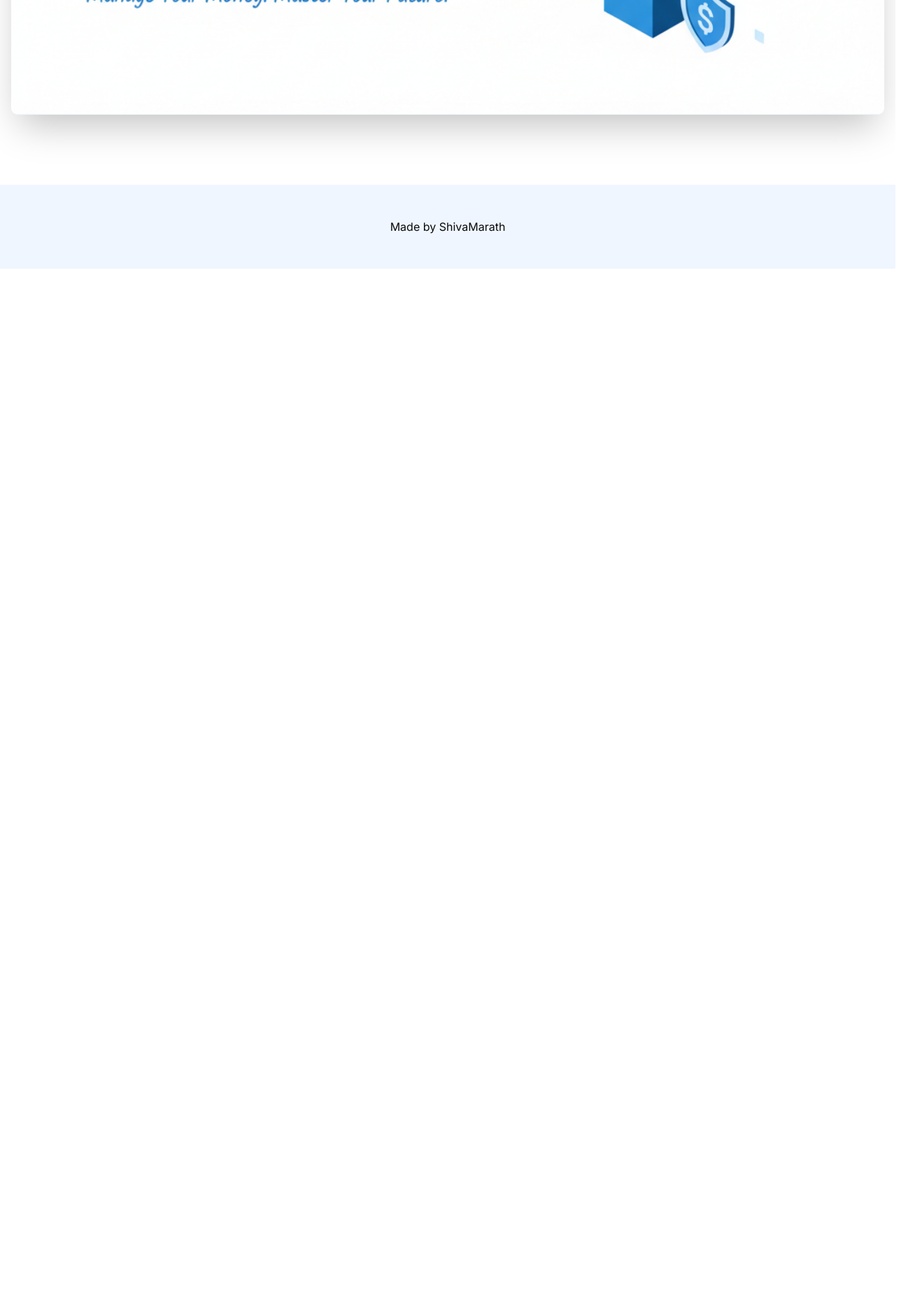
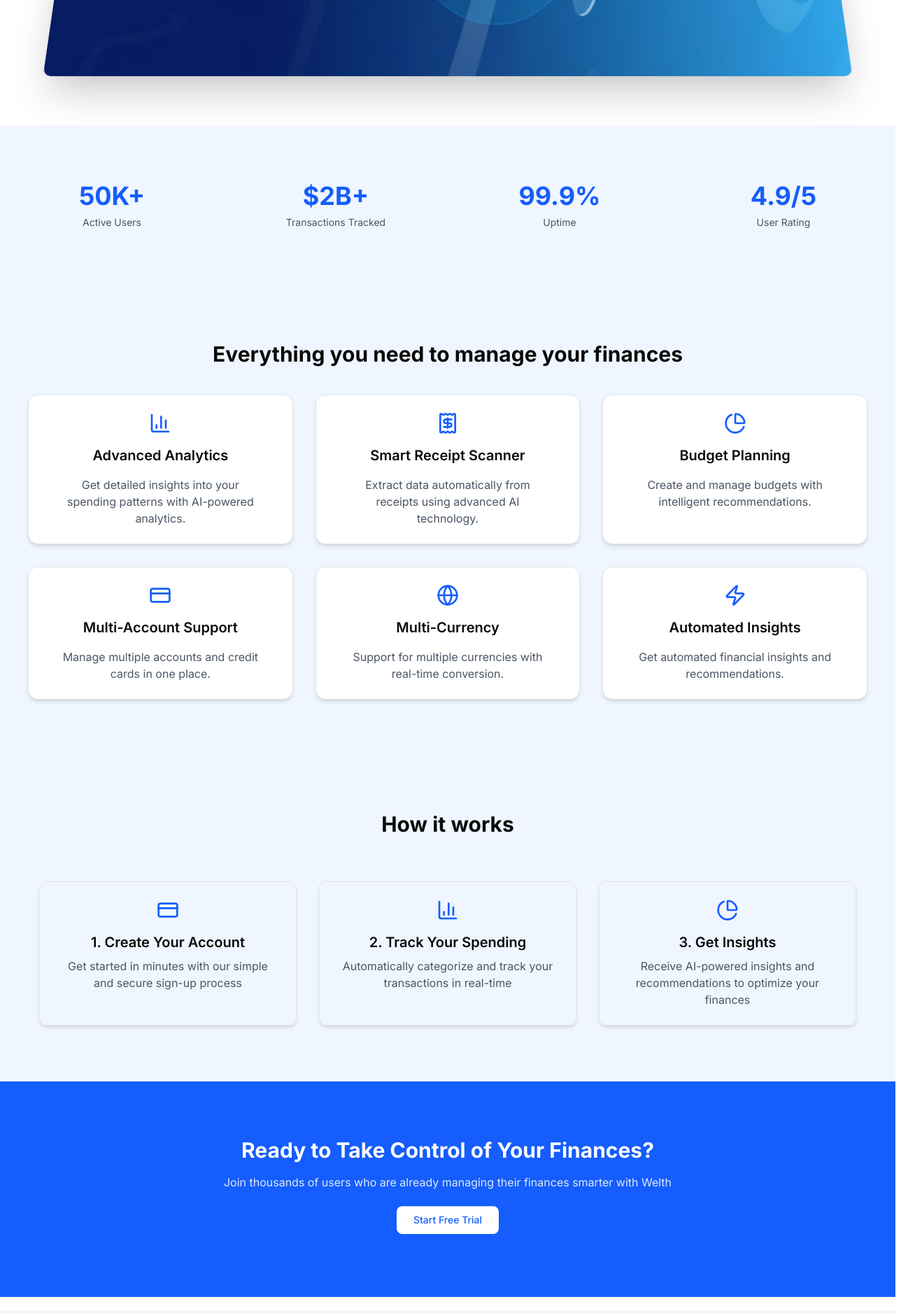
Before and after one commit to ShivaMarath/Personal-finance, a Next.js app: page / in a window 1280 px wide. Shown: the part 920-2797 px from the top of the page at 70% size, 1308 px wide, since content can reach past the window. Before the commit the page ends 1304 px from the top, so only its background shows below. Built offline with nearby package versions, Linux system fonts and the light colour scheme; no server answers.

Commit message:
completed landing

```diff
--- a/app/globals.css
+++ b/app/globals.css
@@ -122,9 +122,20 @@
 }
 @layer utilities{
   .gradient{
-    @apply bg-gradient-to-br from-blue-600 to-purple-600;
+    @apply bg-gradient-to-br from-blue-500 to-blue-900;
   }
   .gradient-title{
-     @apply bg-gradient-to-br from-blue-600 to-purple-600 font-extrabold tracking-tighter pr-2 pb-2 text-transparent bg-clip-text;
+     @apply bg-gradient-to-br from-blue-500 to-blue-900 font-extrabold tracking-tighter pr-2 pb-2 text-transparent bg-clip-text;
+  }
+  .hero-image-wrapper{
+    perspective: 1000px;
+  }
+  .hero-image{
+    transform: rotateX(15deg) scale(1);
+    transition: transform 0.5s ease-out;
+    will-change: transform;
+  }
+  .hero-image.scrolled{
+    transform: rotateX(0deg) scale(1) translateY(40px);
   }
 }
--- a/app/page.tsx
+++ b/app/page.tsx
@@ -1,10 +1,98 @@
 import Hero from "@/components/hero";
 import { Button } from "@/components/ui/button";
+import { statsData } from "@/data/landing";
+import { Stats } from "fs";
+import { featuresData, howItWorksData } from "@/data/landing";
+import Link from "next/link";
+import {
+  Card,
+  CardAction,
+  CardContent,
+  CardDescription,
+  CardFooter,
+  CardHeader,
+  CardTitle,
+} from "@/components/ui/card"
 
 export default function Home() {
   return (
-    <div className="mt-40">
+    <div className="mt-20">
       <Hero/>
+      <section className="py-20 bg-blue-50">
+        <div className="container mx-auto px-4">
+          <div className="grid grid-cols-2 md:grid-cols-4 gap-8">
+            {statsData.map((item, index) => (
+  <div key={index} className="text-center">
+    <div className="text-4xl font-bold text-blue-600 mb-2">{item.value}</div>
+    <div className="text-sm text-gray-600">{item.label}</div>
+  </div>
+))}
+          </div>
+        </div>
+      </section>
+
+  <section className="py-20 px-10 bg-blue-50">
+  <div className="container mx-auto text-center">
+    <h2 className="text-3xl font-bold mb-10">
+      Everything you need to manage your finances
+    </h2>
+
+    <div className="grid gap-8 sm:grid-cols-2 lg:grid-cols-3">
+      {featuresData.map((feature, index) => {
+        const Icon = feature.icon; // store the icon component
+        return (
+          <Card key={index} className="p-6 shadow-md hover:shadow-lg transition">
+            <CardContent className="flex flex-col items-center text-center space-y-4">
+              <Icon className="h-8 w-8 text-blue-600" />
+              <h3 className="text-xl font-semibold">{feature.title}</h3>
+              <p className="text-gray-600">{feature.description}</p>
+            </CardContent>
+          </Card>
+        );
+      })}
+    </div>
+  </div>
+</section>
+
+<section className="py-20 bg-blue-50 px-10">
+  <div className="container mx-auto px-4">
+    <h2 className="text-3xl font-bold text-center mb-16">How it works</h2>
+    <div className="grid grid-cols-1 md:grid-cols-3 gap-8">
+      {howItWorksData.map((step, index) => {
+  const Icon = step.icon;
+  return (
+    <div key={index} className="text-center p-6 border rounded-lg shadow-md">
+      <Icon className="h-8 w-8 text-blue-600 mx-auto mb-4" /> {/* ✅ render properly */}
+      <h3 className="text-xl font-semibold mb-2">{step.title}</h3>
+      <p className="text-gray-600">{step.description}</p>
     </div>
   );
+})}
+    </div>
+  </div>
+</section>
+
+ <section className="py-20 bg-blue-600">
+        <div className="container mx-auto px-4 text-center">
+          <h2 className="text-3xl font-bold text-white mb-4">
+            Ready to Take Control of Your Finances?
+          </h2>
+          <p className="text-blue-100 mb-8 max-w-2xl mx-auto">
+            Join thousands of users who are already managing their finances
+            smarter with Welth
+          </p>
+          <Link href="/dashboard">
+            <Button
+              size="lg"
+              className="bg-white text-blue-600 hover:bg-blue-50 animate-bounce"
+            >
+              Start Free Trial
+            </Button>
+          </Link>
+        </div>
+      </section>
+
+    </div>
+
+  );
 }
--- a/components/header.tsx
+++ b/components/header.tsx
@@ -17,7 +17,7 @@ const header = () => {
         <Link href='/' className='text-gray-600 hover:text-blue-600 flex items-center gap-2'>
         <Image
         src={"/logo-newer.png"} alt="logo" height={60} width={200}
-        className='h-12 w-auto object-contain'/>
+        className='h-12 w-auto object-contain border-0'/>
         </Link>
       <div className='flex items-center space-x-4'>
         <SignedIn>
--- a/components/hero.tsx
+++ b/components/hero.tsx
@@ -1,14 +1,36 @@
-import React from 'react'
+"use client"
+import React, { useEffect, useRef } from 'react'
 import Link from 'next/link'
 import { Button } from './ui/button'
 import Image from 'next/image'
 
 const Hero = () => {
+    const imageRef = useRef<HTMLDivElement | null>(null)
+    useEffect(() => {
+
+      const handleScroll=()=>{
+        const imageElement = imageRef.current
+        const scrollPosition = window.scrollY
+        const scrollThreshold = 100
+        if (!imageElement) return;
+        if(scrollPosition>scrollThreshold){
+            imageElement.classList.add("scrolled")
+        }else{
+            imageElement.classList.remove("scrolled")
+        }
+      }
+
+      window.addEventListener("scroll", handleScroll);
+    return () => window.removeEventListener("scroll", handleScroll);
+  }, []);
+
+
+
   return (
     <div className='pb-20 px-4'>
         <div className='container mx-auto text-center '>
              <h1 className='text-5xl md:text-8xl lg:text-[105px] pb-6 gradient-title'>
-            Manage Your Finance <br /> with Intellegence
+            Your Intelligent Partner  <br /> in Financial Growth
         </h1>
         <p className='text-xl text-gray-600 mb-8 max-w-2xl mx-auto'>
             An AI powered website that helps you track and analyse your
@@ -16,7 +38,7 @@ const Hero = () => {
         </p>
 
 
-        <div className='flex justify-center space-x-4'>
+        <div className='flex justify-center space-x-4   '>
             <Link href={'/'}>
                 <Button size={"lg"} className='px-8'>Get Started</Button>
             </Link>
@@ -26,9 +48,9 @@ const Hero = () => {
         </div>
         </div>
 
-        <div>
-            <div>
-                <Image src={'/new-banner.png'} height={720} width={1280} alt='banner' className='rounded-lg shadow-2xl mx-auto' priority/>
+        <div className='hero-image-wrapper'>
+            <div ref={imageRef} className='hero-image'>
+                <Image src={'/new-new-banner1.png'} height={620} width={1080} alt='banner' className='rounded-lg shadow-2xl mx-auto' priority/>
             </div>
         </div>
     </div>
--- /dev/null
+++ b/data/landing.ts
@@ -0,0 +1,134 @@
+// data.tsx
+import { ReactNode } from "react";
+import {
+  BarChart3,
+  Receipt,
+  PieChart,
+  CreditCard,
+  Globe,
+  Zap,
+  LucideIcon,
+} from "lucide-react";
+
+// -----------------------------
+// Types
+// -----------------------------
+export interface StatItem {
+  value: string;
+  label: string;
+}
+
+export interface FeatureItem {
+  // store the icon component (not rendered JSX)
+  icon: LucideIcon;
+  title: string;
+  description: string;
+}
+
+export interface HowItWorksItem {
+  icon: LucideIcon ;
+  title: string;
+  description: string;
+}
+
+export interface TestimonialItem {
+  name: string;
+  role: string;
+  image: string;
+  quote: string;
+}
+
+// -----------------------------
+// Data
+// -----------------------------
+export const statsData: StatItem[] = [
+  { value: "50K+", label: "Active Users" },
+  { value: "$2B+", label: "Transactions Tracked" },
+  { value: "99.9%", label: "Uptime" },
+  { value: "4.9/5", label: "User Rating" },
+];
+
+
+export interface FeatureItem {
+  icon: LucideIcon; // store the component type
+  title: string;
+  description: string;
+}
+
+export const featuresData: FeatureItem[] = [
+  {
+    icon: BarChart3,
+    title: "Advanced Analytics",
+    description: "Get detailed insights into your spending patterns with AI-powered analytics.",
+  },
+  {
+    icon: Receipt,
+    title: "Smart Receipt Scanner",
+    description: "Extract data automatically from receipts using advanced AI technology.",
+  },
+  {
+    icon: PieChart,
+    title: "Budget Planning",
+    description: "Create and manage budgets with intelligent recommendations.",
+  },
+  {
+    icon: CreditCard,
+    title: "Multi-Account Support",
+    description: "Manage multiple accounts and credit cards in one place.",
+  },
+  {
+    icon: Globe,
+    title: "Multi-Currency",
+    description: "Support for multiple currencies with real-time conversion.",
+  },
+  {
+    icon: Zap,
+    title: "Automated Insights",
+    description: "Get automated financial insights and recommendations.",
+  },
+];
+
+export const howItWorksData: HowItWorksItem[] = [
+  {
+    icon: CreditCard,
+    title: "1. Create Your Account",
+    description:
+      "Get started in minutes with our simple and secure sign-up process",
+  },
+  {
+    icon: BarChart3,
+    title: "2. Track Your Spending",
+    description:
+      "Automatically categorize and track your transactions in real-time",
+  },
+  {
+    icon: PieChart,
+    title: "3. Get Insights",
+    description:
+      "Receive AI-powered insights and recommendations to optimize your finances",
+  },
+];
+
+export const testimonialsData: TestimonialItem[] = [
+  {
+    name: "Sarah Johnson",
+    role: "Small Business Owner",
+    image: "https://randomuser.me/api/portraits/women/75.jpg",
+    quote:
+      "Welth has transformed how I manage my business finances. The AI insights have helped me identify cost-saving opportunities I never knew existed.",
+  },
+  {
+    name: "Michael Chen",
+    role: "Freelancer",
+    image: "https://randomuser.me/api/portraits/men/75.jpg",
+    quote:
+      "The receipt scanning feature saves me hours each month. Now I can focus on my work instead of manual data entry and expense tracking.",
+  },
+  {
+    name: "Emily Rodriguez",
+    role: "Financial Advisor",
+    image: "https://randomuser.me/api/portraits/women/74.jpg",
+    quote:
+      "I recommend Welth to all my clients. The multi-currency support and detailed analytics make it perfect for international investors.",
+  },
+];
```
Also changed, not shown: public/new-new-banner.png (added), public/new-new-banner1.png (added).
